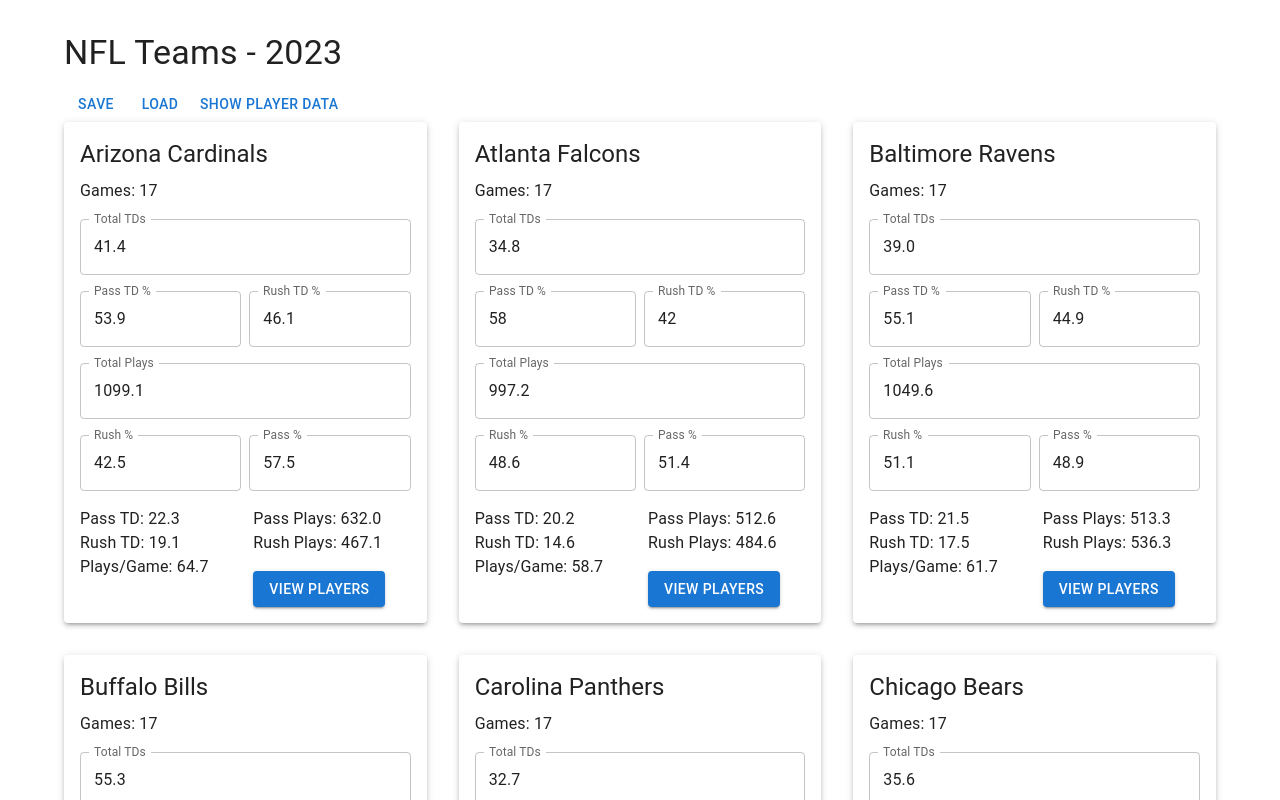
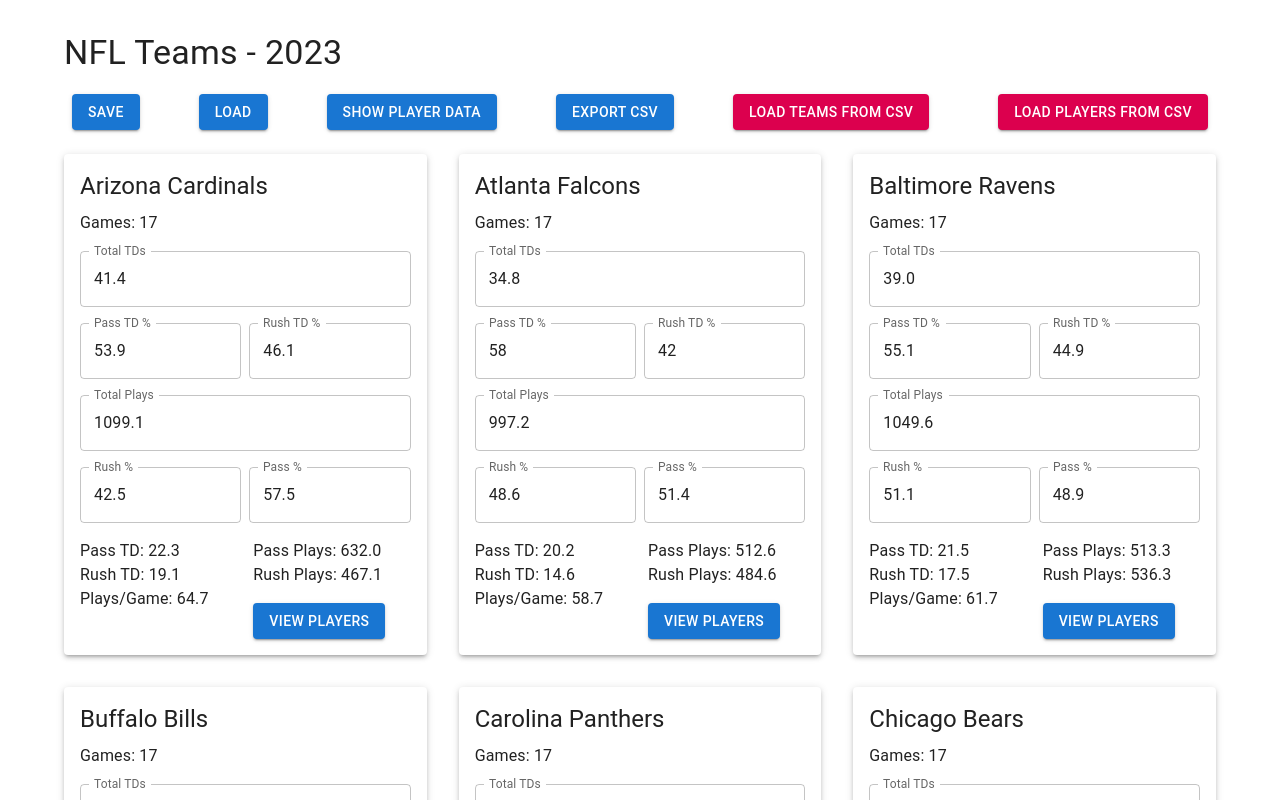
Before and after one commit to StephenReiser/footballProj, a React (Create React App) app: page / in a window 1280 px wide. Shown: the top 800 px of the page. Built offline with nearby package versions, Linux system fonts and the light colour scheme.

Commit message:
added load and save csv

```diff
--- a/package.json
+++ b/package.json
@@ -11,6 +11,7 @@
     "@testing-library/react": "^13.4.0",
     "@testing-library/user-event": "^13.5.0",
     "axios": "^1.3.6",
+    "papaparse": "^5.4.1",
     "react": "^18.2.0",
     "react-dom": "^18.2.0",
     "react-scripts": "5.0.1",
--- a/src/App.js
+++ b/src/App.js
@@ -5,6 +5,20 @@
 import starters from './data/starters.json'
 import TeamCard from "./components/TeamCard";
 import PlayerTable from "./components/PlayerTable";
+import Papa from 'papaparse'; // Import papaparse
+import { styled } from '@mui/system';
+
+const ButtonContainer = styled('div')(({ theme }) => ({
+  display: 'flex',
+  justifyContent: 'space-between',
+  marginBottom: theme.spacing(2),
+}));
+
+const StyledButton = styled(Button)(({ theme }) => ({
+  margin: theme.spacing(1),
+}));
+
+
 
 function App() {
   const [teams, setTeams] = useState(data);
@@ -18,6 +32,49 @@
   const [players, setPlayers] = useState(allPlayers);
   const [isPlayerTableOpen, setIsPlayerTableOpen] = useState(false);
 // Loading and Saving
+
+// Add this function to handle CSV export
+const handleExportCSV = () => {
+  const teamCSV = Papa.unparse(teams);
+  const playerCSV = Papa.unparse(playerSummary);
+
+  const downloadCSV = (csv, filename) => {
+    const blob = new Blob([csv], { type: 'text/csv;charset=utf-8;' });
+    const link = document.createElement('a');
+    const url = URL.createObjectURL(blob);
+    link.setAttribute('href', url);
+    link.setAttribute('download', filename);
+    link.style.visibility = 'hidden';
+    document.body.appendChild(link);
+    link.click();
+    document.body.removeChild(link);
+  };
+
+  downloadCSV(teamCSV, 'teams.csv');
+  downloadCSV(playerCSV, 'players.csv');
+};
+// Add this function to handle CSV import
+const handleImportCSV = (event, isTeam) => {
+  const file = event.target.files[0];
+  if (file) {
+    Papa.parse(file, {
+      header: true,
+      complete: (results) => {
+        if (isTeam) {
+          setTeams(results.data);
+        } else {
+          setPlayerSummary(results.data);
+        }
+        setUniqueKey(Date.now());
+      },
+      error: (error) => {
+        console.error('Error parsing CSV:', error);
+      },
+    });
+  }
+};
+
+// to local storage:
   const handleSave = () => {
     localStorage.setItem('teams', JSON.stringify(teams));
     localStorage.setItem('players', JSON.stringify(players));
@@ -25,7 +82,7 @@
   const handleLoad = () => {
     const savedTeams = JSON.parse(localStorage.getItem('teams'));
     const savedPlayers = JSON.parse(localStorage.getItem('players'));
-    console.log(savedTeams)
+    // console.log(savedTeams)
     if (savedTeams) setTeams(savedTeams);
     if (savedPlayers) setPlayers(savedPlayers);
     // console.log(savedTeams)
@@ -89,7 +146,7 @@
       const isStarter = starters.find((starter) => starter.Team === player.Full_Team && starter.Starter === player.Player);
 
       if (isStarter) {
-        console.log(player)
+        // console.log(player)
         const teamPlayers = playerOutput.filter((p) => p.Full_Team === player.Full_Team);
         const totRecYds = teamPlayers.reduce((acc, curr) => acc + curr.RecYds, 0);
         const totRecTd = teamPlayers.reduce((acc, curr) => acc + curr.RecTd, 0);
@@ -98,7 +155,7 @@
       }
     }
   });
-    console.log(playerOutput)
+    // console.log(playerOutput)
     setPlayerSummary(playerOutput)
     setIsPlayerTableOpen(true);
   };
@@ -113,9 +170,60 @@
             NFL Teams - 2023
 
           </Typography>
-          <Button onClick={handleSave}>Save</Button>
-           <Button onClick={handleLoad}>Load</Button>
-            <Button onClick={handleShowPlayerData}>Show Player Data</Button>
+          <ButtonContainer>
+            <StyledButton variant="contained" color="primary" onClick={handleSave}>
+              Save
+            </StyledButton>
+            <StyledButton variant="contained" color="primary" onClick={handleLoad}>
+              Load
+            </StyledButton>
+            <StyledButton
+              variant="contained"
+              color="primary"
+              onClick={handleShowPlayerData}
+            >
+              Show Player Data
+            </StyledButton>
+            <StyledButton
+              variant="contained"
+              color="primary"
+              onClick={handleExportCSV}
+            >
+              Export CSV
+            </StyledButton>
+            <label htmlFor="team-csv" style={{ marginRight: 10 }}>
+              <input
+                style={{ display: 'none' }}
+                id="team-csv"
+                type="file"
+                accept=".csv"
+                onChange={(e) => handleImportCSV(e, true)}
+              />
+              <StyledButton
+                component="span"
+                variant="contained"
+                color="secondary"
+              >
+                Load Teams from CSV
+              </StyledButton>
+            </label>
+            <label htmlFor="player-csv">
+              <input
+                style={{ display: 'none' }}
+                id="player-csv"
+                type="file"
+                accept=".csv"
+                onChange={(e) => handleImportCSV(e, false)}
+              />
+              <StyledButton
+                component="span"
+                variant="contained"
+                color="secondary"
+              >
+                Load Players from CSV
+              </StyledButton>
+            </label>
+          </ButtonContainer>
           <Grid container spacing={4}>
           {teams.map((team) => (
             <TeamCard key={team.Tm + uniqueKey} team={team} handleUpdate={handleUpdate} setPlayers={setPlayers} players={players} />
```
Also changed, not shown: src/components/TeamCard.js (+9 -9 lines), 1 other file (tests, documents, lock files or other folders).
